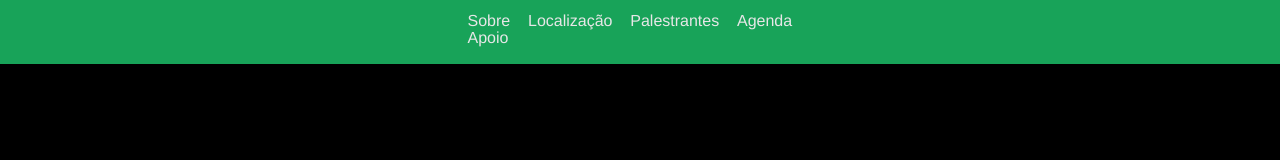
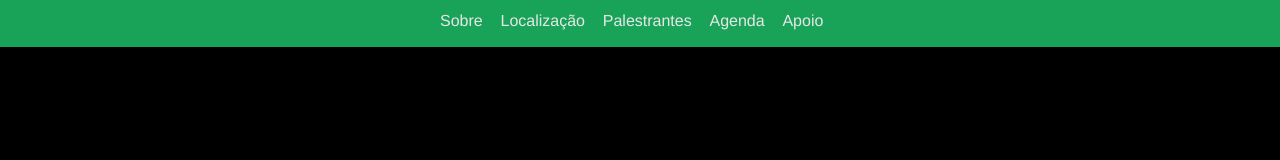
Before and after one commit to GDGSaoLuis/gdg-saoluis.github.io, a website: page gdg-sao-luis-day/index.html in a window 1280 px wide. Shown: the top 160 px of the page. Drawn offline with nearby package versions, Linux system fonts and the light colour scheme; some packages are replaced by stand-ins of ours.

Commit message:
Update main.css

```diff
--- a/gdg-sao-luis-day/assets/css/main.css
+++ b/gdg-sao-luis-day/assets/css/main.css
@@ -749,7 +749,7 @@ nav {
   color: #fff;
 }
 nav .wrapper {
-  width: 345px;
+  width: 400px;
 }
 .f-nav {
   box-shadow: 0px 0px 10px #717171;
```
